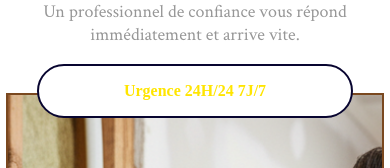
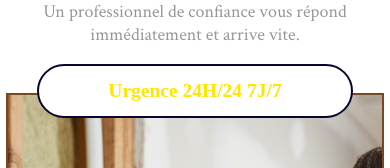
Before and after one commit to Matoky18/Landing-page-elec, a React (Vite) app: page / in a window 390 px wide. Shown: the part 202-370 px from the top of the page. Built offline with nearby package versions, Linux system fonts and the light colour scheme; a web font is replaced by a local one.

Commit message:
feat: Add `logoElecJulien.png` and `Welcome.css` to introduce welcome page styling.

```diff
--- a/src/Pages/Hello/Welcome.css
+++ b/src/Pages/Hello/Welcome.css
@@ -183,6 +183,19 @@
         visibility: hidden;
         pointer-events: none;
     }
+
+    .image-urgence {
+        bottom: 35px;
+        position: relative;
+    }
+
+    .image-urgence .urgence {
+
+        font-size: clamp(25px, 5vw, 35px);
+        height: 70px;
+        top: 35px;
+    }
+
 }
 
 
@@ -247,6 +260,7 @@
     }
 
     .image-urgence .urgence {
+        font-size: 5vw;
         width: 75vw;
         height: 50px;
         top: 25px;
```
Also changed, not shown: src/assets/logoElecJulien.png (added).
